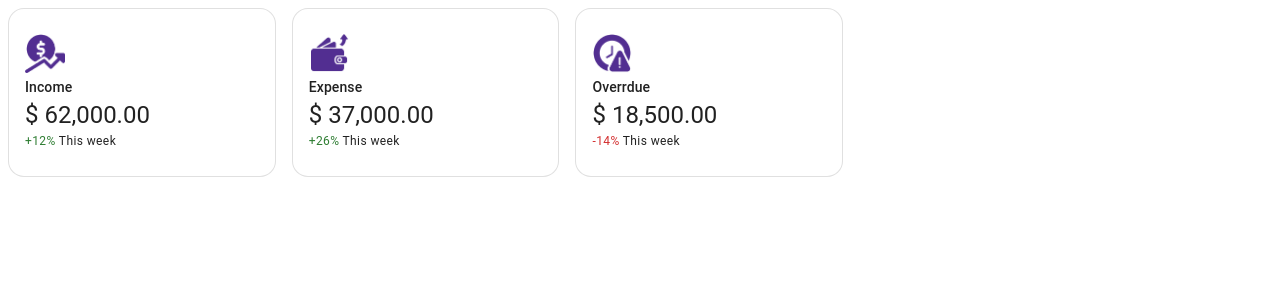
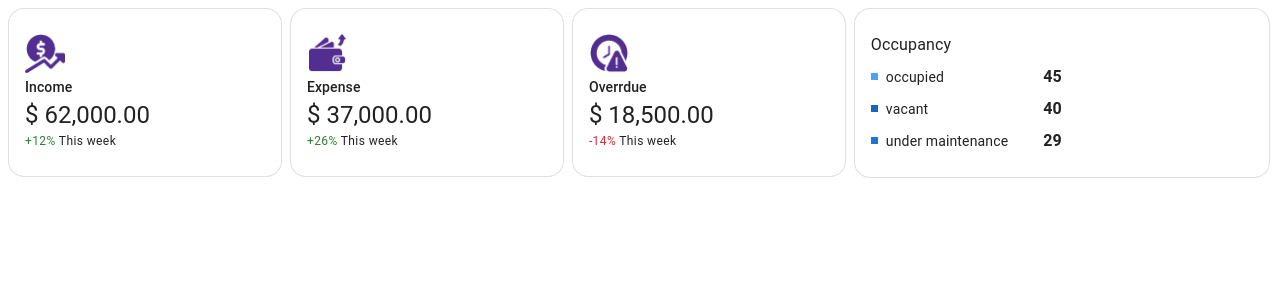
Before and after one commit to akshidas/property, a React (Vite) app: page /dashboard in a window 1280 px wide. Shown: the top 300 px of the page. Built offline with nearby package versions, Linux system fonts and the light colour scheme.

Commit message:
added the text sections of overview widgets

```diff
--- /dev/null
+++ b/src/pages/admin/dashboard/components/occupancy/components/item.tsx
@@ -0,0 +1,32 @@
+import { Stack, Typography } from "@mui/material";
+import { FunctionComponent } from "react";
+import { PaletteColor, styled } from "@mui/material/styles";
+
+type Variant = "light" | "main" | "dark";
+type Props = { label: string; count: number; variant: Variant };
+
+const Item: FunctionComponent<Props> = ({ label, count, variant }) => {
+  return (
+    <Stack direction="row" alignItems="center" justifyContent="space-between">
+      <Stack direction="row" alignItems="center">
+        <Pill variant={variant} />
+        <Typography variant="body2">{label}</Typography>
+      </Stack>
+      <Typography variant="body1" fontWeight="bold">
+        {count}
+      </Typography>
+    </Stack>
+  );
+};
+
+const Pill = styled("span")(({ theme, variant }) => {
+	const color = theme.palette.primary[variant]
+  return {
+    padding: "1px",
+    height: "5px",
+    width: "5px",
+    backgroundColor: color,
+  };
+});
+
+export default Item;
--- /dev/null
+++ b/src/pages/admin/dashboard/components/occupancy/index.tsx
@@ -0,0 +1,22 @@
+import { Box, Card, Stack, Typography } from "@mui/material";
+
+import { FunctionComponent } from "react";
+import Item from "./components/item";
+
+const OccupancyWidget: FunctionComponent = () => {
+  return (
+    <Card>
+      <Box sx={{ width: "50%" }}>
+        <Typography sx={{ mb: 1 }}>Occupancy</Typography>
+        <Stack>
+          <Item label="occupied" count={45} variant="light" />
+          <Item label="vacant" count={40} variant="dark" />
+          <Item label="under maintenance" count={29} variant="main" />
+        </Stack>
+      </Box>
+      <Box></Box>
+    </Card>
+  );
+};
+
+export default OccupancyWidget;
--- a/src/pages/admin/dashboard/index.tsx
+++ b/src/pages/admin/dashboard/index.tsx
@@ -5,6 +5,7 @@ import { ErrorText, SuccessText } from "components/texts";
 import expenseIcon from "./assets/expense.png";
 import incomeIcon from "./assets/income.png";
 import overdueIcon from "./assets/ovderdue.png";
+import OccupancyWidget from "./components/occupancy";
 
 const AdminDashboard: FunctionComponent = () => {
   return (
@@ -33,6 +34,9 @@ const AdminDashboard: FunctionComponent = () => {
           growthRate={<ErrorText>-14%</ErrorText>}
         />
       </Grid>
+      <Grid size={{ md: 4 }}>
+        <OccupancyWidget />
+      </Grid>
     </Grid>
   );
 };
--- a/src/theme/index.ts
+++ b/src/theme/index.ts
@@ -1,6 +1,6 @@
 import { createTheme } from "@mui/material";
 
-const DEFAULT_SPACING = 2;
+const DEFAULT_SPACING = 1;
 
 const theme = createTheme({
   typography: {
```
